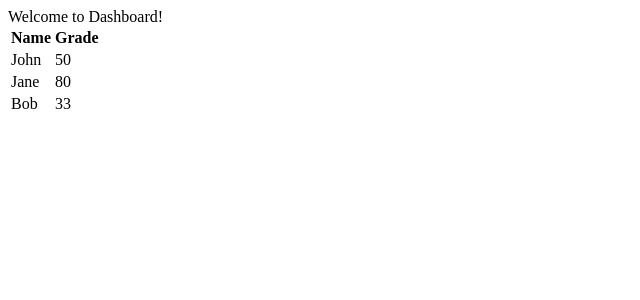
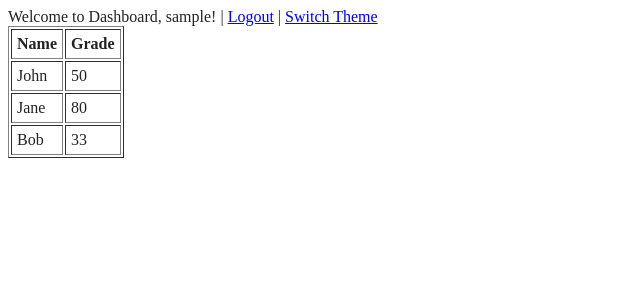
Before and after one commit to thetpainghtut-sharing/swdphp, a PHP site: page /proj/dashboard.php in a window 1280 px wide. Shown: the top 300 px of the page, without its empty margins (0-640 px from the left). Run offline with PHP 8.4, Linux system fonts and the light colour scheme; the visitor is signed in with stand-in values (Sample User, id 1).

Commit message:
logout and switch theme added

```diff
--- a/proj/dashboard.php
+++ b/proj/dashboard.php
@@ -4,6 +4,11 @@
     header("Location: index.php");
     exit();
   }
+
+  // theme setup
+  $theme = isset($_COOKIE['theme']) ? $_COOKIE['theme'] : 'light';
+  $bg = $theme == 'dark' ? '#222' : '#fff';
+  $color = $theme == 'dark' ? '#fff' : '#222';
 ?>
 <!DOCTYPE html>
 <html lang="en">
@@ -12,8 +17,10 @@
   <meta name="viewport" content="width=device-width, initial-scale=1.0">
   <title>Dashboard Page</title>
 </head>
-<body>
-  Welcome to Dashboard!
+<body style="background-color: <?php echo $bg; ?>; color: <?php echo $color; ?>;">
+  Welcome to Dashboard, <?php echo $_SESSION['username']; ?>! |
+  <a href="logout.php">Logout</a> |
+  <a href="set_theme.php">Switch Theme</a>
   <!-- Logout -->
   <!-- Theme Switch -->
   <?php
@@ -24,7 +31,7 @@
     ];
   ?>
 
-  <table>
+  <table border="1" cellpadding="5" style="background-color: <?php echo $bg; ?>; color: <?php echo $color; ?>;">
     <tr>
       <th>Name</th>
       <th>Grade</th>
--- a/proj/index.php
+++ b/proj/index.php
@@ -1,7 +1,8 @@
 <?php
   session_start();
   if(isset($_SESSION['login'])) {
-    session_destroy();
+    header("Location: dashboard.php"); // already logged in
+    exit();
   }
 ?>
 <!DOCTYPE html>
@@ -31,7 +32,7 @@
     if ($username == "admin" && $password == "123456") {
       $_SESSION['login'] = true;
       $_SESSION['username'] = $username;
-      header("Location: dashboard.php");
+      header("Location: dashboard.php"); // login successful
     } else {
       echo "Invalid username or password";
     }
--- /dev/null
+++ b/proj/logout.php
@@ -0,0 +1,5 @@
+<?php
+  session_start();
+  session_destroy();
+  header("Location: index.php");
+?>
```
Also changed, not shown: proj/set_theme.php (added, +25 -0 lines).
